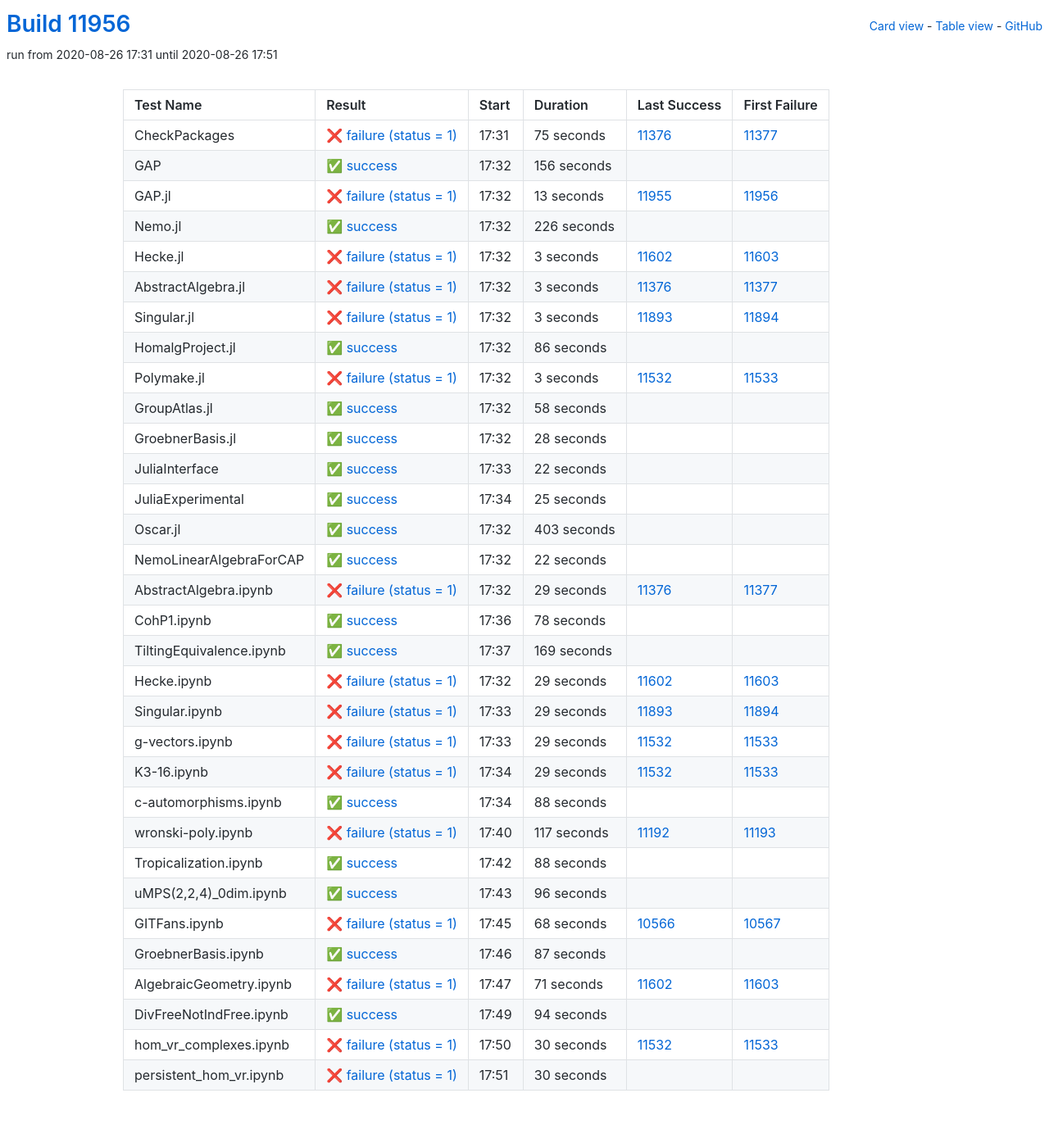
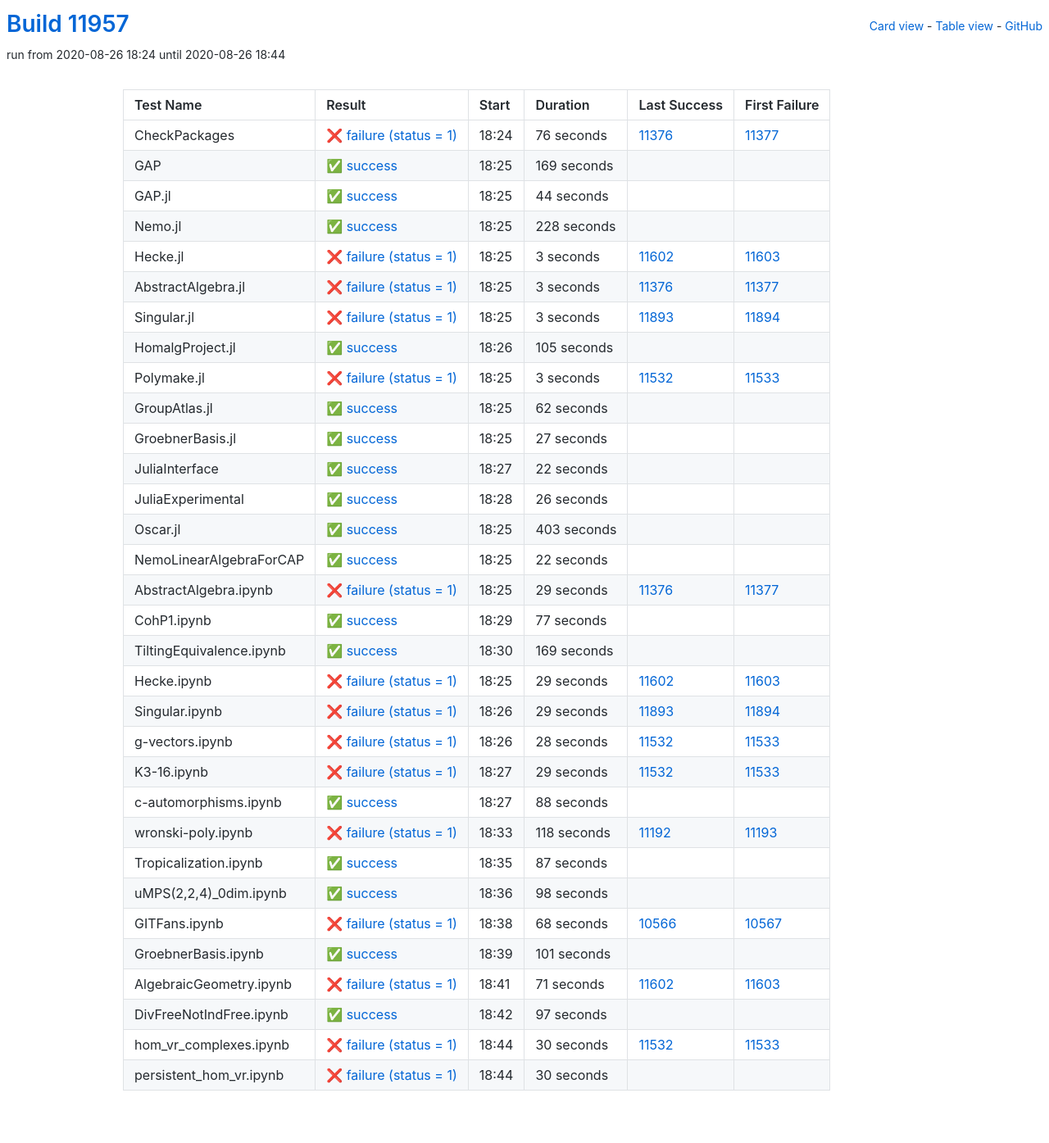
Before and after one commit to oscar-system/oscar-ci-status, a Jekyll site: the page built from table.html, in a window 1280 px wide. Shown: the whole page at 82% size. Built offline with Jekyll 4.4.1, drawn with Linux system fonts in a browser that asks for light colours.

Commit message:
Build #11957

```diff
--- a/_data/ci.yml
+++ b/_data/ci.yml
@@ -1,6 +1,6 @@
 ---
-build: 11956
-build_url: https://oscarci.mathematik.uni-kl.de/job/oscar/11956/
+build: 11957
+build_url: https://oscarci.mathematik.uni-kl.de/job/oscar/11957/
 job: oscar
 organization: oscar-system
 repo: oscar-ci-status
@@ -8,56 +8,56 @@
 tests:
 - name: CheckPackages
   id: checkpackages
-  log: https://oscarci.mathematik.uni-kl.de/job/oscar/11956/artifact/logs/build-11956/CheckPackages.log
-  start: 2020-08-26 17:31
+  log: https://oscarci.mathematik.uni-kl.de/job/oscar/11957/artifact/logs/build-11957/CheckPackages.log
+  start: 2020-08-26 18:24
   success: false
   exitcode: 1
   status: failure
-  duration: 75
+  duration: 76
   last_success: 11376
   last_success_url: https://oscarci.mathematik.uni-kl.de/job/oscar/11376/
   first_failure: 11377
   first_failure_url: https://oscarci.mathematik.uni-kl.de/job/oscar/11377/
 - name: GAP
   id: gap
-  log: https://oscarci.mathematik.uni-kl.de/job/oscar/11956/artifact/logs/build-11956/GAP.log
-  start: 2020-08-26 17:32
+  log: https://oscarci.mathematik.uni-kl.de/job/oscar/11957/artifact/logs/build-11957/GAP.log
+  start: 2020-08-26 18:25
   success: true
   exitcode: 0
   status: success
-  duration: 156
+  duration: 169
   last_success: false
   last_success_url:
   first_failure: false
   first_failure_url:
 - name: GAP.jl
   id: gap-jl
-  log: https://oscarci.mathematik.uni-kl.de/job/oscar/11956/artifact/logs/build-11956/GAP.jl.log
-  start: 2020-08-26 17:32
-  success: false
-  exitcode: 1
-  status: failure
-  duration: 13
-  last_success: 11955
-  last_success_url: https://oscarci.mathematik.uni-kl.de/job/oscar/11955/
-  first_failure: 11956
-  first_failure_url: https://oscarci.mathematik.uni-kl.de/job/oscar/11956/
-- name: Nemo.jl
-  id: nemo-jl
-  log: https://oscarci.mathematik.uni-kl.de/job/oscar/11956/artifact/logs/build-11956/Nemo.jl.log
-  start: 2020-08-26 17:32
+  log: https://oscarci.mathematik.uni-kl.de/job/oscar/11957/artifact/logs/build-11957/GAP.jl.log
+  start: 2020-08-26 18:25
   success: true
   exitcode: 0
   status: success
-  duration: 226
+  duration: 44
+  last_success: false
+  last_success_url:
+  first_failure: false
+  first_failure_url:
+- name: Nemo.jl
+  id: nemo-jl
+  log: https://oscarci.mathematik.uni-kl.de/job/oscar/11957/artifact/logs/build-11957/Nemo.jl.log
+  start: 2020-08-26 18:25
+  success: true
+  exitcode: 0
+  status: success
+  duration: 228
   last_success: false
   last_success_url:
   first_failure: false
   first_failure_url:
 - name: Hecke.jl
   id: hecke-jl
-  log: https://oscarci.mathematik.uni-kl.de/job/oscar/11956/artifact/logs/build-11956/Hecke.jl.log
-  start: 2020-08-26 17:32
+  log: https://oscarci.mathematik.uni-kl.de/job/oscar/11957/artifact/logs/build-11957/Hecke.jl.log
+  start: 2020-08-26 18:25
   success: false
   exitcode: 1
   status: failure
@@ -68,8 +68,8 @@
   first_failure_url: https://oscarci.mathematik.uni-kl.de/job/oscar/11603/
 - name: AbstractAlgebra.jl
   id: abstractalgebra-jl
-  log: https://oscarci.mathematik.uni-kl.de/job/oscar/11956/artifact/logs/build-11956/AbstractAlgebra.jl.log
-  start: 2020-08-26 17:32
+  log: https://oscarci.mathematik.uni-kl.de/job/oscar/11957/artifact/logs/build-11957/AbstractAlgebra.jl.log
+  start: 2020-08-26 18:25
   success: false
   exitcode: 1
   status: failure
@@ -80,8 +80,8 @@
   first_failure_url: https://oscarci.mathematik.uni-kl.de/job/oscar/11377/
 - name: Singular.jl
   id: singular-jl
-  log: https://oscarci.mathematik.uni-kl.de/job/oscar/11956/artifact/logs/build-11956/Singular.jl.log
-  start: 2020-08-26 17:32
+  log: https://oscarci.mathematik.uni-kl.de/job/oscar/11957/artifact/logs/build-11957/Singular.jl.log
+  start: 2020-08-26 18:25
   success: false
   exitcode: 1
   status: failure
@@ -92,20 +92,20 @@
   first_failure_url: https://oscarci.mathematik.uni-kl.de/job/oscar/11894/
 - name: HomalgProject.jl
   id: homalgproject-jl
-  log: https://oscarci.mathematik.uni-kl.de/job/oscar/11956/artifact/logs/build-11956/HomalgProject.jl.log
-  start: 2020-08-26 17:32
+  log: https://oscarci.mathematik.uni-kl.de/job/oscar/11957/artifact/logs/build-11957/HomalgProject.jl.log
+  start: 2020-08-26 18:26
   success: true
   exitcode: 0
   status: success
-  duration: 86
+  duration: 105
   last_success: false
   last_success_url:
   first_failure: false
   first_failure_url:
 - name: Polymake.jl
   id: polymake-jl
-  log: https://oscarci.mathematik.uni-kl.de/job/oscar/11956/artifact/logs/build-11956/Polymake.jl.log
-  start: 2020-08-26 17:32
+  log: https://oscarci.mathematik.uni-kl.de/job/oscar/11957/artifact/logs/build-11957/Polymake.jl.log
+  start: 2020-08-26 18:25
   success: false
   exitcode: 1
   status: failure
@@ -116,32 +116,32 @@
   first_failure_url: https://oscarci.mathematik.uni-kl.de/job/oscar/11533/
 - name: GroupAtlas.jl
   id: groupatlas-jl
-  log: https://oscarci.mathematik.uni-kl.de/job/oscar/11956/artifact/logs/build-11956/GroupAtlas.jl.log
-  start: 2020-08-26 17:32
+  log: https://oscarci.mathematik.uni-kl.de/job/oscar/11957/artifact/logs/build-11957/GroupAtlas.jl.log
+  start: 2020-08-26 18:25
   success: true
   exitcode: 0
   status: success
-  duration: 58
+  duration: 62
   last_success: false
   last_success_url:
   first_failure: false
   first_failure_url:
 - name: GroebnerBasis.jl
   id: groebnerbasis-jl
-  log: https://oscarci.mathematik.uni-kl.de/job/oscar/11956/artifact/logs/build-11956/GroebnerBasis.jl.log
-  start: 2020-08-26 17:32
+  log: https://oscarci.mathematik.uni-kl.de/job/oscar/11957/artifact/logs/build-11957/GroebnerBasis.jl.log
+  start: 2020-08-26 18:25
   success: true
   exitcode: 0
   status: success
-  duration: 28
+  duration: 27
   last_success: false
   last_success_url:
   first_failure: false
   first_failure_url:
 - name: JuliaInterface
   id: juliainterface
-  log: https://oscarci.mathematik.uni-kl.de/job/oscar/11956/artifact/logs/build-11956/JuliaInterface.log
-  start: 2020-08-26 17:33
+  log: https://oscarci.mathematik.uni-kl.de/job/oscar/11957/artifact/logs/build-11957/JuliaInterface.log
+  start: 2020-08-26 18:27
   success: true
   exitcode: 0
   status: success
@@ -152,20 +152,20 @@
   first_failure_url:
 - name: JuliaExperimental
   id: juliaexperimental
-  log: https://oscarci.mathematik.uni-kl.de/job/oscar/11956/artifact/logs/build-11956/JuliaExperimental.log
-  start: 2020-08-26 17:34
+  log: https://oscarci.mathematik.uni-kl.de/job/oscar/11957/artifact/logs/build-11957/JuliaExperimental.log
+  start: 2020-08-26 18:28
   success: true
   exitcode: 0
   status: success
-  duration: 25
+  duration: 26
   last_success: false
   last_success_url:
   first_failure: false
   first_failure_url:
 - name: Oscar.jl
   id: oscar-jl
-  log: https://oscarci.mathematik.uni-kl.de/job/oscar/11956/artifact/logs/build-11956/Oscar.jl.log
-  start: 2020-08-26 17:32
+  log: https://oscarci.mathematik.uni-kl.de/job/oscar/11957/artifact/logs/build-11957/Oscar.jl.log
+  start: 2020-08-26 18:25
   success: true
   exitcode: 0
   status: success
@@ -176,8 +176,8 @@
   first_failure_url:
 - name: NemoLinearAlgebraForCAP
   id: nemolinearalgebraforcap
-  log: https://oscarci.mathematik.uni-kl.de/job/oscar/11956/artifact/logs/build-11956/NemoLinearAlgebraForCAP.log
-  start: 2020-08-26 17:32
+  log: https://oscarci.mathematik.uni-kl.de/job/oscar/11957/artifact/logs/build-11957/NemoLinearAlgebraForCAP.log
+  start: 2020-08-26 18:25
   success: true
   exitcode: 0
   status: success
@@ -188,8 +188,8 @@
   first_failure_url:
 - name: AbstractAlgebra.ipynb
   id: abstractalgebra-ipynb
-  log: https://oscarci.mathematik.uni-kl.de/job/oscar/11956/artifact/logs/build-11956/AbstractAlgebra.ipynb.log
-  start: 2020-08-26 17:32
+  log: https://oscarci.mathematik.uni-kl.de/job/oscar/11957/artifact/logs/build-11957/AbstractAlgebra.ipynb.log
+  start: 2020-08-26 18:25
   success: false
   exitcode: 1
   status: failure
@@ -200,20 +200,20 @@
   first_failure_url: https://oscarci.mathematik.uni-kl.de/job/oscar/11377/
 - name: CohP1.ipynb
   id: cohp1-ipynb
-  log: https://oscarci.mathematik.uni-kl.de/job/oscar/11956/artifact/logs/build-11956/CohP1.ipynb.log
-  start: 2020-08-26 17:36
+  log: https://oscarci.mathematik.uni-kl.de/job/oscar/11957/artifact/logs/build-11957/CohP1.ipynb.log
+  start: 2020-08-26 18:29
   success: true
   exitcode: 0
   status: success
-  duration: 78
+  duration: 77
   last_success: false
   last_success_url:
   first_failure: false
   first_failure_url:
 - name: TiltingEquivalence.ipynb
   id: tiltingequivalence-ipynb
-  log: https://oscarci.mathematik.uni-kl.de/job/oscar/11956/artifact/logs/build-11956/TiltingEquivalence.ipynb.log
-  start: 2020-08-26 17:37
+  log: https://oscarci.mathematik.uni-kl.de/job/oscar/11957/artifact/logs/build-11957/TiltingEquivalence.ipynb.log
+  start: 2020-08-26 18:30
   success: true
   exitcode: 0
   status: success
@@ -224,8 +224,8 @@
   first_failure_url:
 - name: Hecke.ipynb
   id: hecke-ipynb
-  log: https://oscarci.mathematik.uni-kl.de/job/oscar/11956/artifact/logs/build-11956/Hecke.ipynb.log
-  start: 2020-08-26 17:32
+  log: https://oscarci.mathematik.uni-kl.de/job/oscar/11957/artifact/logs/build-11957/Hecke.ipynb.log
+  start: 2020-08-26 18:25
   success: false
   exitcode: 1
   status: failure
@@ -236,8 +236,8 @@
   first_failure_url: https://oscarci.mathematik.uni-kl.de/job/oscar/11603/
 - name: Singular.ipynb
   id: singular-ipynb
-  log: https://oscarci.mathematik.uni-kl.de/job/oscar/11956/artifact/logs/build-11956/Singular.ipynb.log
-  start: 2020-08-26 17:33
+  log: https://oscarci.mathematik.uni-kl.de/job/oscar/11957/artifact/logs/build-11957/Singular.ipynb.log
+  start: 2020-08-26 18:26
   success: false
   exitcode: 1
   status: failure
@@ -248,20 +248,20 @@
   first_failure_url: https://oscarci.mathematik.uni-kl.de/job/oscar/11894/
 - name: g-vectors.ipynb
   id: g-vectors-ipynb
-  log: https://oscarci.mathematik.uni-kl.de/job/oscar/11956/artifact/logs/build-11956/g-vectors.ipynb.log
-  start: 2020-08-26 17:33
+  log: https://oscarci.mathematik.uni-kl.de/job/oscar/11957/artifact/logs/build-11957/g-vectors.ipynb.log
+  start: 2020-08-26 18:26
   success: false
   exitcode: 1
   status: failure
-  duration: 29
+  duration: 28
   last_success: 11532
   last_success_url: https://oscarci.mathematik.uni-kl.de/job/oscar/11532/
   first_failure: 11533
   first_failure_url: https://oscarci.mathematik.uni-kl.de/job/oscar/11533/
 - name: K3-16.ipynb
   id: k3-16-ipynb
-  log: https://oscarci.mathematik.uni-kl.de/job/oscar/11956/artifact/logs/build-11956/K3-16.ipynb.log
-  start: 2020-08-26 17:34
+  log: https://oscarci.mathematik.uni-kl.de/job/oscar/11957/artifact/logs/build-11957/K3-16.ipynb.log
+  start: 2020-08-26 18:27
   success: false
   exitcode: 1
   status: failure
@@ -272,8 +272,8 @@
   first_failure_url: https://oscarci.mathematik.uni-kl.de/job/oscar/11533/
 - name: c-automorphisms.ipynb
   id: c-automorphisms-ipynb
-  log: https://oscarci.mathematik.uni-kl.de/job/oscar/11956/artifact/logs/build-11956/c-automorphisms.ipynb.log
-  start: 2020-08-26 17:34
+  log: https://oscarci.mathematik.uni-kl.de/job/oscar/11957/artifact/logs/build-11957/c-automorphisms.ipynb.log
+  start: 2020-08-26 18:27
   success: true
   exitcode: 0
   status: success
@@ -284,44 +284,44 @@
   first_failure_url:
 - name: wronski-poly.ipynb
   id: wronski-poly-ipynb
-  log: https://oscarci.mathematik.uni-kl.de/job/oscar/11956/artifact/logs/build-11956/wronski-poly.ipynb.log
-  start: 2020-08-26 17:40
+  log: https://oscarci.mathematik.uni-kl.de/job/oscar/11957/artifact/logs/build-11957/wronski-poly.ipynb.log
+  start: 2020-08-26 18:33
   success: false
   exitcode: 1
   status: failure
-  duration: 117
+  duration: 118
   last_success: 11192
   last_success_url: https://oscarci.mathematik.uni-kl.de/job/oscar/11192/
   first_failure: 11193
   first_failure_url: https://oscarci.mathematik.uni-kl.de/job/oscar/11193/
 - name: Tropicalization.ipynb
   id: tropicalization-ipynb
-  log: https://oscarci.mathematik.uni-kl.de/job/oscar/11956/artifact/logs/build-11956/Tropicalization.ipynb.log
-  start: 2020-08-26 17:42
+  log: https://oscarci.mathematik.uni-kl.de/job/oscar/11957/artifact/logs/build-11957/Tropicalization.ipynb.log
+  start: 2020-08-26 18:35
   success: true
   exitcode: 0
   status: success
-  duration: 88
+  duration: 87
   last_success: false
   last_success_url:
   first_failure: false
   first_failure_url:
 - name: uMPS(2,2,4)_0dim.ipynb
   id: umps-2-2-4-0dim-ipynb
-  log: https://oscarci.mathematik.uni-kl.de/job/oscar/11956/artifact/logs/build-11956/uMPS-2-2-4-_0dim.ipynb.log
-  start: 2020-08-26 17:43
+  log: https://oscarci.mathematik.uni-kl.de/job/oscar/11957/artifact/logs/build-11957/uMPS-2-2-4-_0dim.ipynb.log
+  start: 2020-08-26 18:36
   success: true
   exitcode: 0
   status: success
-  duration: 96
+  duration: 98
   last_success: false
   last_success_url:
   first_failure: false
   first_failure_url:
 - name: GITFans.ipynb
   id: gitfans-ipynb
-  log: https://oscarci.mathematik.uni-kl.de/job/oscar/11956/artifact/logs/build-11956/GITFans.ipynb.log
-  start: 2020-08-26 17:45
+  log: https://oscarci.mathematik.uni-kl.de/job/oscar/11957/artifact/logs/build-11957/GITFans.ipynb.log
+  start: 2020-08-26 18:38
   success: false
   exitcode: 1
   status: failure
@@ -332,20 +332,20 @@
   first_failure_url: https://oscarci.mathematik.uni-kl.de/job/oscar/10567/
 - name: GroebnerBasis.ipynb
   id: groebnerbasis-ipynb
-  log: https://oscarci.mathematik.uni-kl.de/job/oscar/11956/artifact/logs/build-11956/GroebnerBasis.ipynb.log
-  start: 2020-08-26 17:46
+  log: https://oscarci.mathematik.uni-kl.de/job/oscar/11957/artifact/logs/build-11957/GroebnerBasis.ipynb.log
+  start: 2020-08-26 18:39
   success: true
   exitcode: 0
   status: success
-  duration: 87
+  duration: 101
   last_success: false
   last_success_url:
   first_failure: false
   first_failure_url:
 - name: AlgebraicGeometry.ipynb
   id: algebraicgeometry-ipynb
-  log: https://oscarci.mathematik.uni-kl.de/job/oscar/11956/artifact/logs/build-11956/AlgebraicGeometry.ipynb.log
-  start: 2020-08-26 17:47
+  log: https://oscarci.mathematik.uni-kl.de/job/oscar/11957/artifact/logs/build-11957/AlgebraicGeometry.ipynb.log
+  start: 2020-08-26 18:41
   success: false
   exitcode: 1
   status: failure
@@ -356,20 +356,20 @@
   first_failure_url: https://oscarci.mathematik.uni-kl.de/job/oscar/11603/
 - name: DivFreeNotIndFree.ipynb
   id: divfreenotindfree-ipynb
-  log: https://oscarci.mathematik.uni-kl.de/job/oscar/11956/artifact/logs/build-11956/DivFreeNotIndFree.ipynb.log
-  start: 2020-08-26 17:49
+  log: https://oscarci.mathematik.uni-kl.de/job/oscar/11957/artifact/logs/build-11957/DivFreeNotIndFree.ipynb.log
+  start: 2020-08-26 18:42
   success: true
   exitcode: 0
   status: success
-  duration: 94
+  duration: 97
   last_success: false
   last_success_url:
   first_failure: false
   first_failure_url:
 - name: hom_vr_complexes.ipynb
   id: hom-vr-complexes-ipynb
-  log: https://oscarci.mathematik.uni-kl.de/job/oscar/11956/artifact/logs/build-11956/hom_vr_complexes.ipynb.log
-  start: 2020-08-26 17:50
+  log: https://oscarci.mathematik.uni-kl.de/job/oscar/11957/artifact/logs/build-11957/hom_vr_complexes.ipynb.log
+  start: 2020-08-26 18:44
   success: false
   exitcode: 1
   status: failure
@@ -380,8 +380,8 @@
   first_failure_url: https://oscarci.mathematik.uni-kl.de/job/oscar/11533/
 - name: persistent_hom_vr.ipynb
   id: persistent-hom-vr-ipynb
-  log: https://oscarci.mathematik.uni-kl.de/job/oscar/11956/artifact/logs/build-11956/persistent_hom_vr.ipynb.log
-  start: 2020-08-26 17:51
+  log: https://oscarci.mathematik.uni-kl.de/job/oscar/11957/artifact/logs/build-11957/persistent_hom_vr.ipynb.log
+  start: 2020-08-26 18:44
   success: false
   exitcode: 1
   status: failure
```
Also changed, not shown: README.md.
